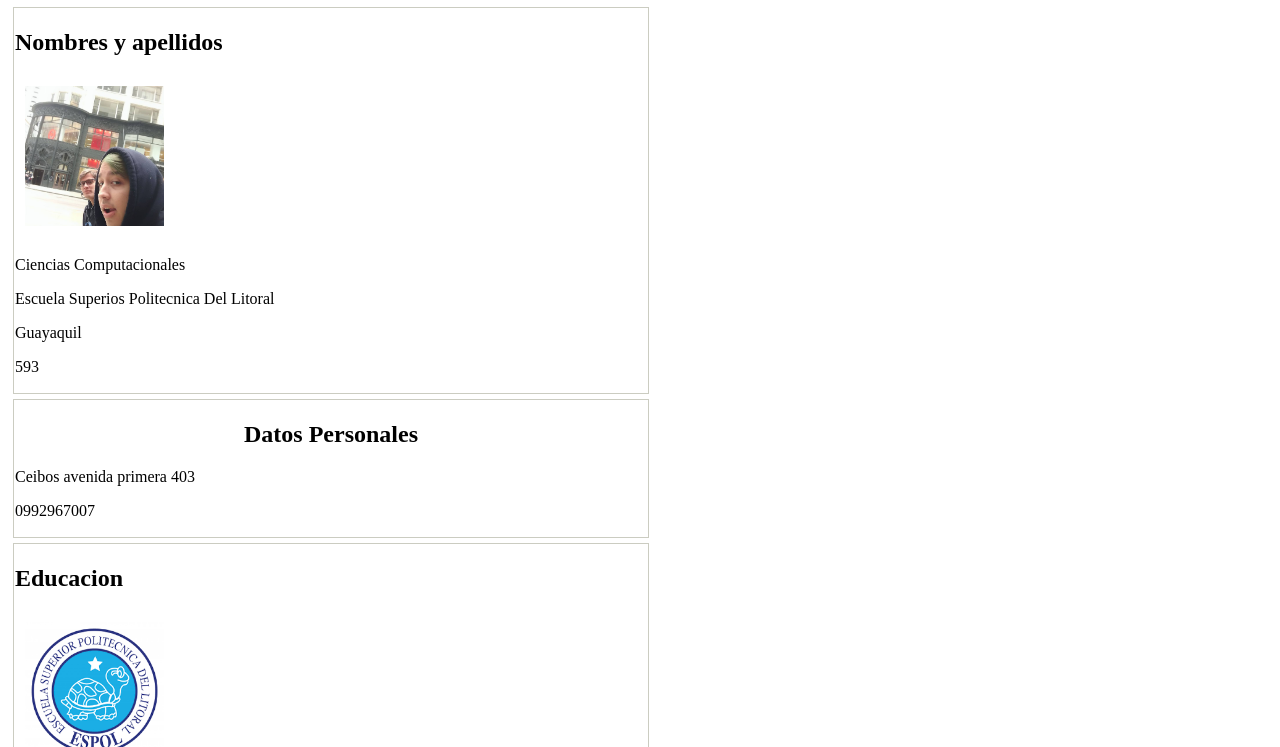
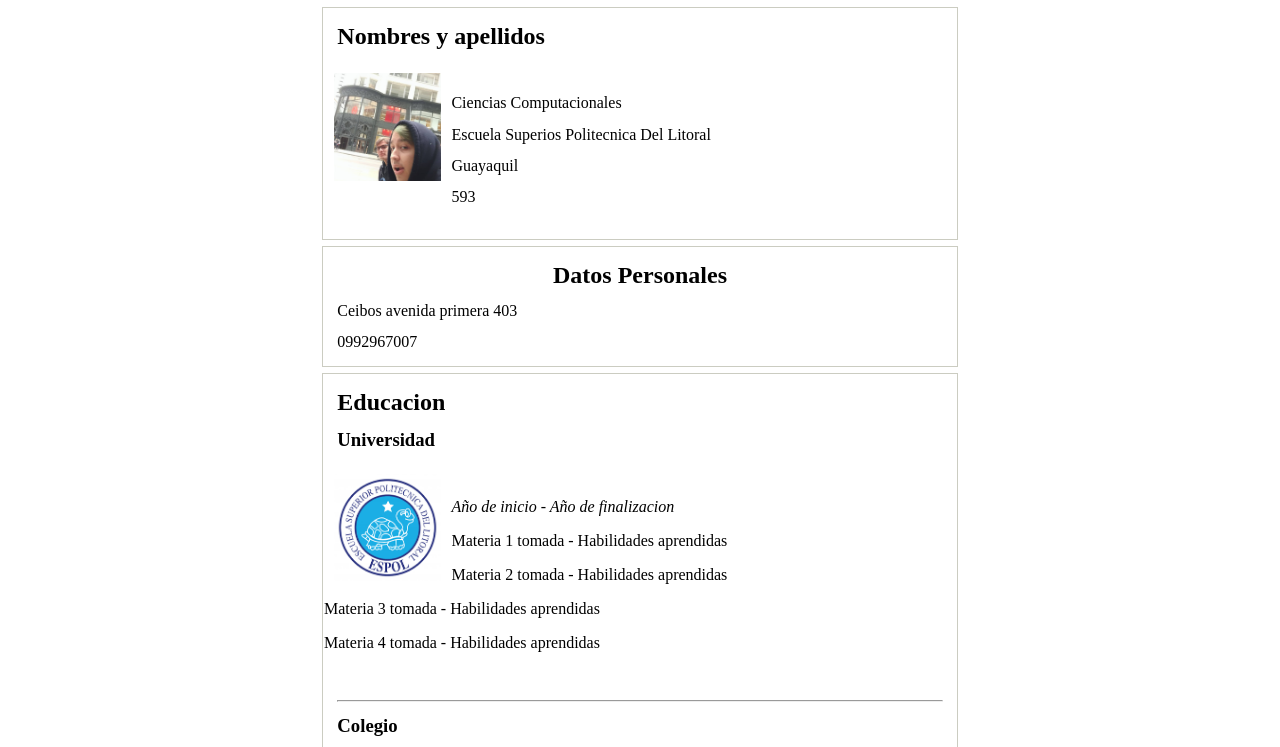
Before and after one commit to luibasantes/CSS-Fuentes-y-Modelo-de-Caja, a plain HTML site: page index.html in a window 1280 px wide. Shown: the part 82-829 px from the top of the page. Drawn offline with Linux system fonts and the light colour scheme.

Commit message:
Casi terminada primera practica, falta juntar los botones inferiores

```diff
--- a/estilo.css
+++ b/estilo.css
@@ -1,6 +1,6 @@
 
 header {
-	background-color:#866262;
+
 }
 header > h1 {
 
@@ -13,24 +13,25 @@ header > h1 {
 }
 div.box {
 		border:1pt solid #cbccc1;
-		margin:5px;
+		margin:auto;
 		padding:1px;
 		width:50%;
+		margin-bottom:5pt;
+
 
 }
-div#foto > img{
-	border:0pt solid #ffffff;
-	margin:5px;
-	width:25%;
-	float:left;
+div.box > *{
+	margin:10pt;
 }
+
 div#datos > h2{
 	text-align:center;
 }
 
 span.foto > img{
 	margin:10px;
-	width:22%;
+	width:17%;
+	float:left;
 
 }
 
@@ -50,6 +51,7 @@ div.habilidad div:last-child{
 	background:#d3d3d3;
 	box-shadow: 10px 10px 5px #888888;
 }
+
 div.habilidad{
 	display:inline;
 
--- a/index.html
+++ b/index.html
@@ -21,22 +21,23 @@
 			<p>Escuela Superios Politecnica Del Litoral</p>
 			<p>Guayaquil</p>
 			<p>593</p>
+			<br>
 
 		</div>
 		<div id="datos" class ="box">
 			<h2>Datos Personales</h2>
-			<span id="datos">
-				<p>Ceibos avenida primera 403</p>
-				<p>0992967007</p>
-			</span>
+			<p>Ceibos avenida primera 403</p>
+			<p>0992967007</p>
+
 
 		</div>
 		<div id="educacion" class ="box">
 			<h2>Educacion</h2>
+			<h3 class="institucion">Universidad</h3>
 			<span class="foto">
 				<img src="espol.png"/>
 			</span>
-			<h3 class="institucion">Universidad</h3>
+
 			<span class="container">
 				<p class="title">Año de inicio - Año de finalizacion</p>
 				<p>Materia 1 tomada - Habilidades aprendidas</p>
@@ -77,6 +78,7 @@
 					<div>5</div>
 					<div>PYTHON</div>
 				</div>
+
 				<div class="habilidad">
 					<div>2</div>
 					<div>JAVA</div>
```
